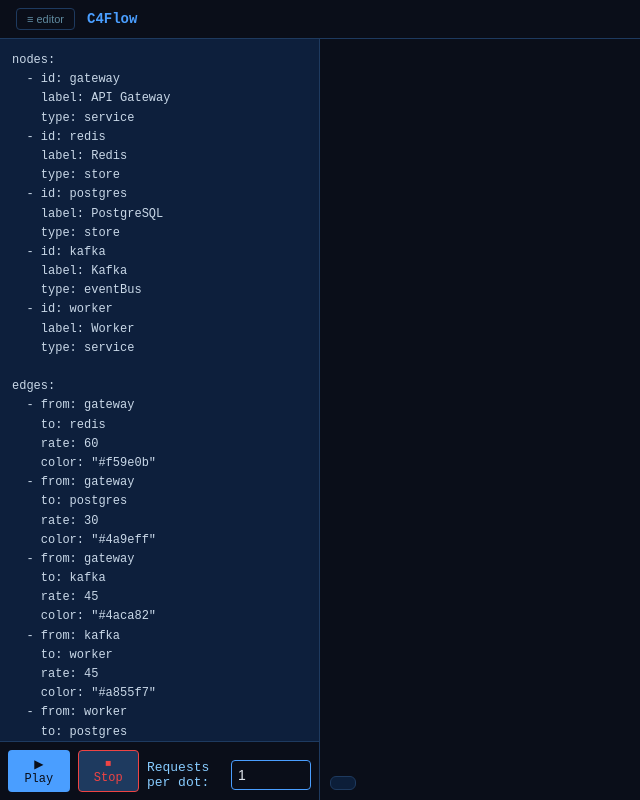
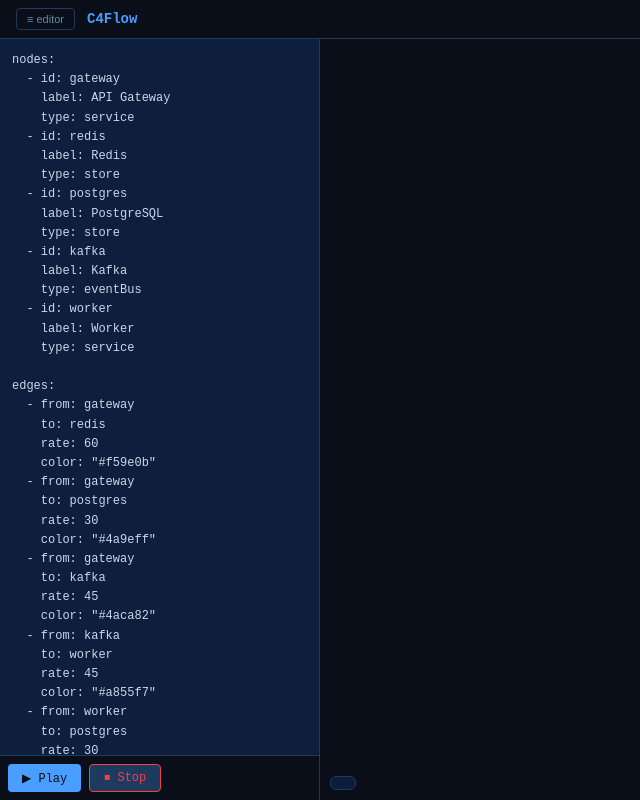
Before and after one commit to ferminhg/c4-animate, a website built with Vite: page index.html in a window 1280 px wide. Shown: the whole page, without its empty margins (0-640 px from the left). Built offline with nearby package versions, Linux system fonts and the light colour scheme; some packages are replaced by stand-ins of ours.

Commit message:
feat: remove batch size input control from UI

```diff
--- a/index.html
+++ b/index.html
@@ -29,16 +29,6 @@
     .legend-item { display: flex; align-items: center; gap: 5px; }
     .legend-dot { width: 8px; height: 8px; border-radius: 50%; }
     #error-banner { position: absolute; bottom: 0; left: 0; right: 0; background: rgba(239,68,68,0.15); border-top: 1px solid #ef4444; color: #ef4444; font-size: 11px; padding: 6px 12px; display: none; }
-    .control-group {
-      display: flex;
-      align-items: center;
-      gap: 8px;
-      margin-top: 8px;
-    }
-    .control-group label {
-      color: #88ccff;
-      font-size: 13px;
-    }
   </style>
 </head>
 <body>
@@ -52,17 +42,6 @@
       <div id="editor-controls">
         <button class="btn btn-primary" id="btn-play">▶ Play</button>
         <button class="btn btn-danger" id="btn-stop">⏹ Stop</button>
-        <div class="control-group">
-          <label for="batch-size">Requests per dot:</label>
-          <input
-            type="number"
-            id="batch-size"
-            min="1"
-            max="1000"
-            value="1"
-            style="width: 80px; padding: 6px; border: 1px solid #4a9eff; border-radius: 4px; background: #0a0e19; color: #e0e6ed; font-size: 14px;"
-          />
-        </div>
       </div>
     </div>
     <div id="canvas-panel">
```
